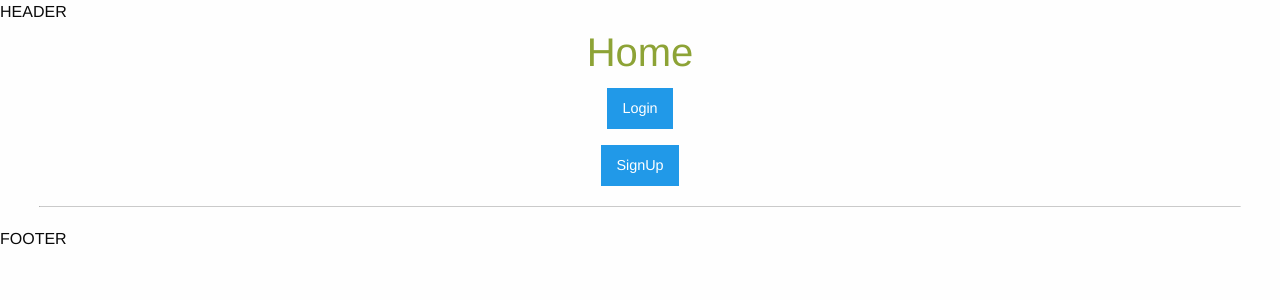
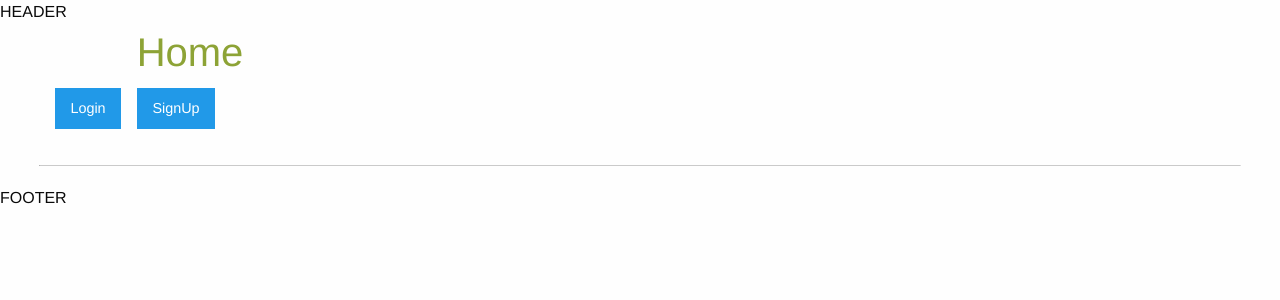
Before and after one commit to DevGaby/Alsatoju_React, a React (Create React App) app: page / in a window 1280 px wide. Shown: the top 300 px of the page. Built offline with nearby package versions, Linux system fonts and the light colour scheme.

Commit message:
Register/Login Logic done !

```diff
--- a/src/components/Home/Home.js
+++ b/src/components/Home/Home.js
@@ -1,9 +1,13 @@
 import React, { Component } from 'react'
 import './Home.css'
 
+/**
+ * Les console.log sont pas obligatoire
+ * Ils servent ici à vérifier que tout se passe comme attendu.
+ */
 class Home extends Component {
 
-  constructor (props) {
+  constructor(props) {
     super(props)
     this.state = {
       redirect: 0,
@@ -11,17 +15,29 @@ class Home extends Component {
     }
   }
 
-  login () {
+  /**
+   * Quand on clique sur Login la fonction autorise la redirection
+   * vers le component Login
+   */
+  login() {
     console.log('login()')
     this.setState({ redirect: 1 })
   }
 
-  logout () {
+  /**
+   * Quand on clique sur Logout la fonction vide le Token du local storage
+   * et interdit la redirection. Cela permet de modifier l'affichage
+   */
+  logout() {
     console.log('logout()')
+    // remove le token
     sessionStorage.removeItem('token')
     this.setState({ redirect: 0, token: null })
   }
 
+  /**
+   * Redirige vers le component Register
+   */
   signUp () {
     console.log('signuUp')
     this.setState({ redirect: 2 })
@@ -37,26 +53,30 @@ class Home extends Component {
       this.props.history.push('/register')
     }
 
+    // Si l'utilisateur est connecté :
     if (this.state.token) {
       return (
         <div>
           <h2 className="text-center primary">Home</h2>
           <button value="logout" className="button secondary float-center"
-                  onClick={this.logout.bind(this)}>Logout
+            onClick={this.logout.bind(this)}>Logout
           </button>
         </div>
       )
     }
 
+    // Sinon :
     return (
-      <div className="">
-        <h2 className="text-center primary">Home</h2>
-        <button value="login" className="button float-center"
-                onClick={this.login.bind(this)}>Login
+      <div className="row small-up-2 medium-up-3 large-up-4">
+        <div className="column">
+          <h2 className="text-center primary">Home</h2>
+          <button value="login" className="button"
+            onClick={this.login.bind(this)}>Login
         </button>
-        <button value="SignUp" className="button float-center"
-                onClick={this.signUp.bind(this)}>SignUp
+          <button value="SignUp" className="button"
+            onClick={this.signUp.bind(this)}>SignUp
         </button>
+        </div>
       </div>
     )
   }
--- a/src/components/Register/Register.js
+++ b/src/components/Register/Register.js
@@ -4,18 +4,32 @@ import './Register.css'
 
 class Register extends Component {
 
-  constructor (props) {
+  constructor(props) {
     super(props)
     this.state = {
-      email: 'TestRegister@gmail.com',
+      email: 'ReactTestRegister@gmail.com',
       password: 'password',
       redirectToReferrer: false,
     }
   }
 
-
   redirect() {
     this.setState({ redirectToReferrer: true })
+  }
+
+  signUp() {
+    if (this.state.email && this.state.password) {
+      CrudService('api/app_users', 'POST', this.state).then((result) => {
+        if (result.id) {
+          this.setState({ redirectToReferrer: true })
+          console.log(result)
+          this.props.history.push('/home')
+        } else {
+          console.log('failed')
+          console.log(result)
+        }
+      })
+    }
   }
 
   /**
@@ -23,11 +37,11 @@ class Register extends Component {
    *
    * @param e
    */
-  onChange (e) {
+  onChange(e) {
     this.setState({ [e.target.name]: e.target.value })
   }
 
-  render () {
+  render() {
     if (this.state.redirectToReferrer || sessionStorage.getItem('token')) {
       this.props.history.push('/home')
     }
@@ -35,15 +49,15 @@ class Register extends Component {
     return (
       <div className="row small-up-2 medium-up-3 large-up-4">
         <div className="column">
-          <h2>Login Page </h2>
+          <h2>Register Page </h2>
           <label>Email</label>
           <input type="text" name="email" placeholder="Email"
-                 onChange={this.onChange.bind(this)}/>
+            onChange={this.onChange.bind(this)} />
           <label>Password</label>
           <input type="password" name="password" placeholder="Password"
-                 onChange={this.onChange.bind(this)}/>
+            onChange={this.onChange.bind(this)} />
           <input type="submit" value="SignUp" className="button success"
-                 onClick={this.login.bind(this)}/>
+            onClick={this.signUp.bind(this)} />
           <button className="button secondary" onClick={this.redirect.bind(this)}>Retour</button>
         </div>
       </div>
```
Also changed, not shown: src/components/Login/login.js (+10 -0 lines).
